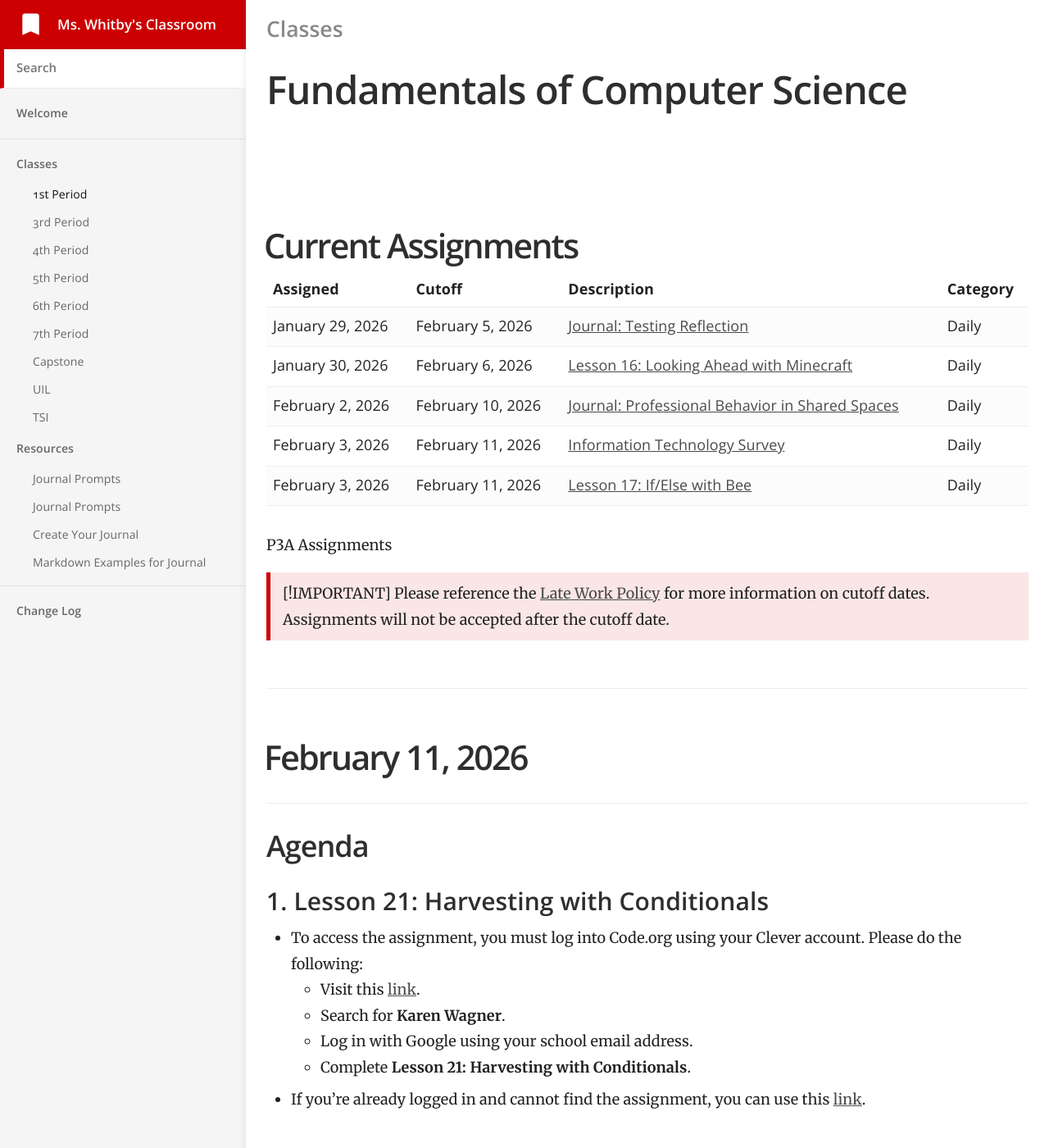
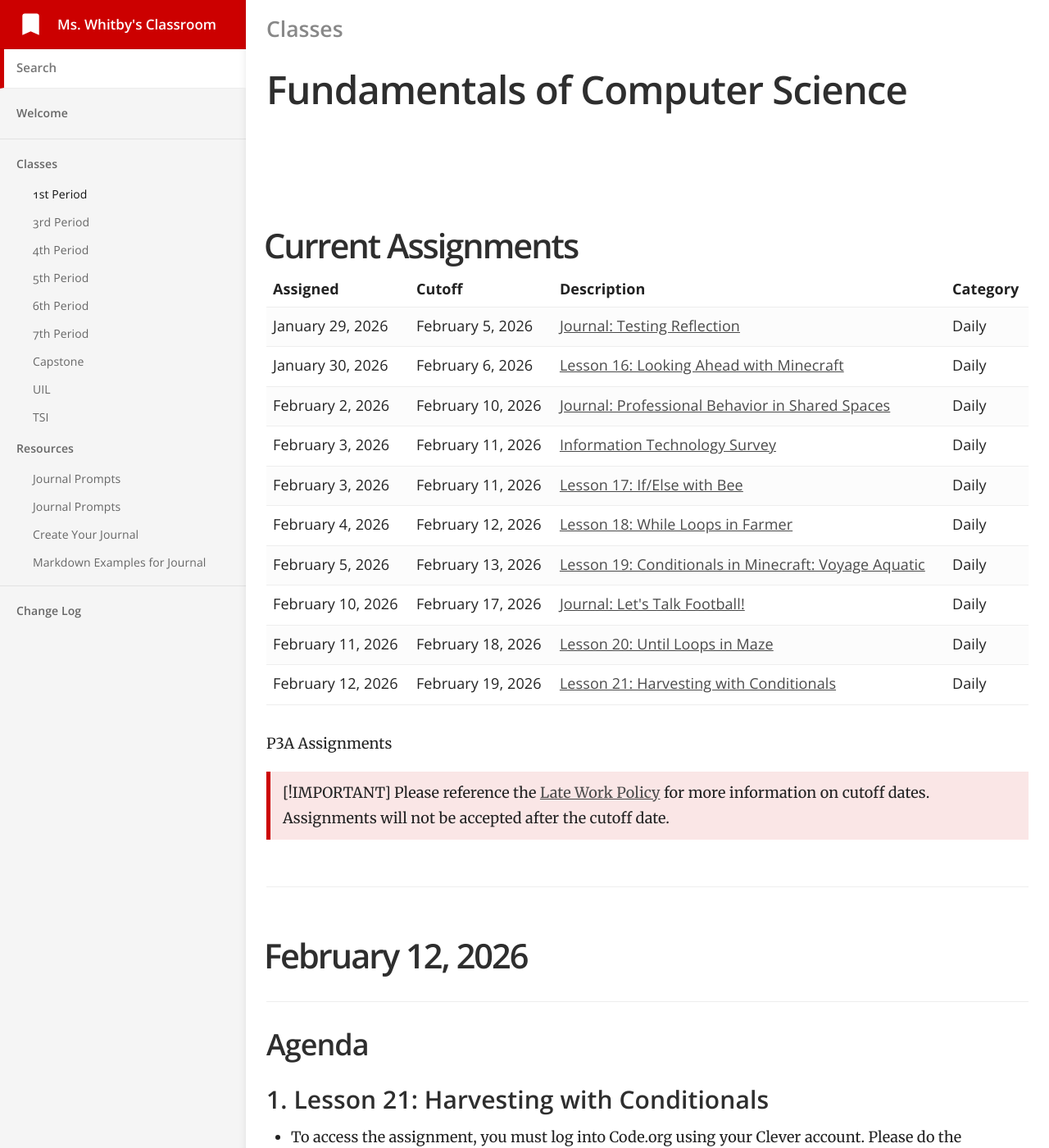
Before and after one commit to mswhitby/classroom, a Jekyll site: the page built from _docs/classes/1st.md, in a window 1280 px wide and 1400 px high. Shown: the whole window at 82% size. Built offline with Jekyll 4.4.1, drawn with Linux system fonts in a browser that asks for light colours.

Commit message:
Update lessons

```diff
--- a/_docs/classes/1st.md
+++ b/_docs/classes/1st.md
@@ -49,6 +49,41 @@ order: 1
     <td align="left">Daily</td>
   </tr>
 
+  <tr>
+    <td align="left">February 4, 2026</td>
+    <td align="left">February 12, 2026</td>
+    <td align="left"><a href="https://github.com/mswhitby/classroom/blob/main/_docs/classes/1st.md#february-4-2026">Lesson 18: While Loops in Farmer</a></td>
+    <td align="left">Daily</td>
+  </tr>
+
+  <tr>
+    <td align="left">February 5, 2026</td>
+    <td align="left">February 13, 2026</td>
+    <td align="left"><a href="https://github.com/mswhitby/classroom/blob/main/_docs/classes/1st.md#february-5-2026">Lesson 19: Conditionals in Minecraft: Voyage Aquatic</a></td>
+    <td align="left">Daily</td>
+  </tr>
+
+  <tr>
+    <td align="left">February 10, 2026</td>
+    <td align="left">February 17, 2026</td>
+    <td align="left"><a href="https://github.com/mswhitby/classroom/blob/main/_docs/classes/1st.md#february-10-2026">Journal: Let's Talk Football!</a></td>
+    <td align="left">Daily</td>
+  </tr>
+
+  <tr>
+    <td align="left">February 11, 2026</td>
+    <td align="left">February 18, 2026</td>
+    <td align="left"><a href="https://github.com/mswhitby/classroom/blob/main/_docs/classes/1st.md#february-11-2026">Lesson 20: Until Loops in Maze</a></td>
+    <td align="left">Daily</td>
+  </tr>
+
+  <tr>
+    <td align="left">February 12, 2026</td>
+    <td align="left">February 19, 2026</td>
+    <td align="left"><a href="https://github.com/mswhitby/classroom/blob/main/_docs/classes/1st.md#february-12-2026">Lesson 21: Harvesting with Conditionals</a></td>
+    <td align="left">Daily</td>
+  </tr>
+
 </table>
 
 <details>
@@ -164,7 +199,7 @@ order: 1
 
 ****
 
-# February 11, 2026
+# February 12, 2026
 
 ## Agenda
 
```
